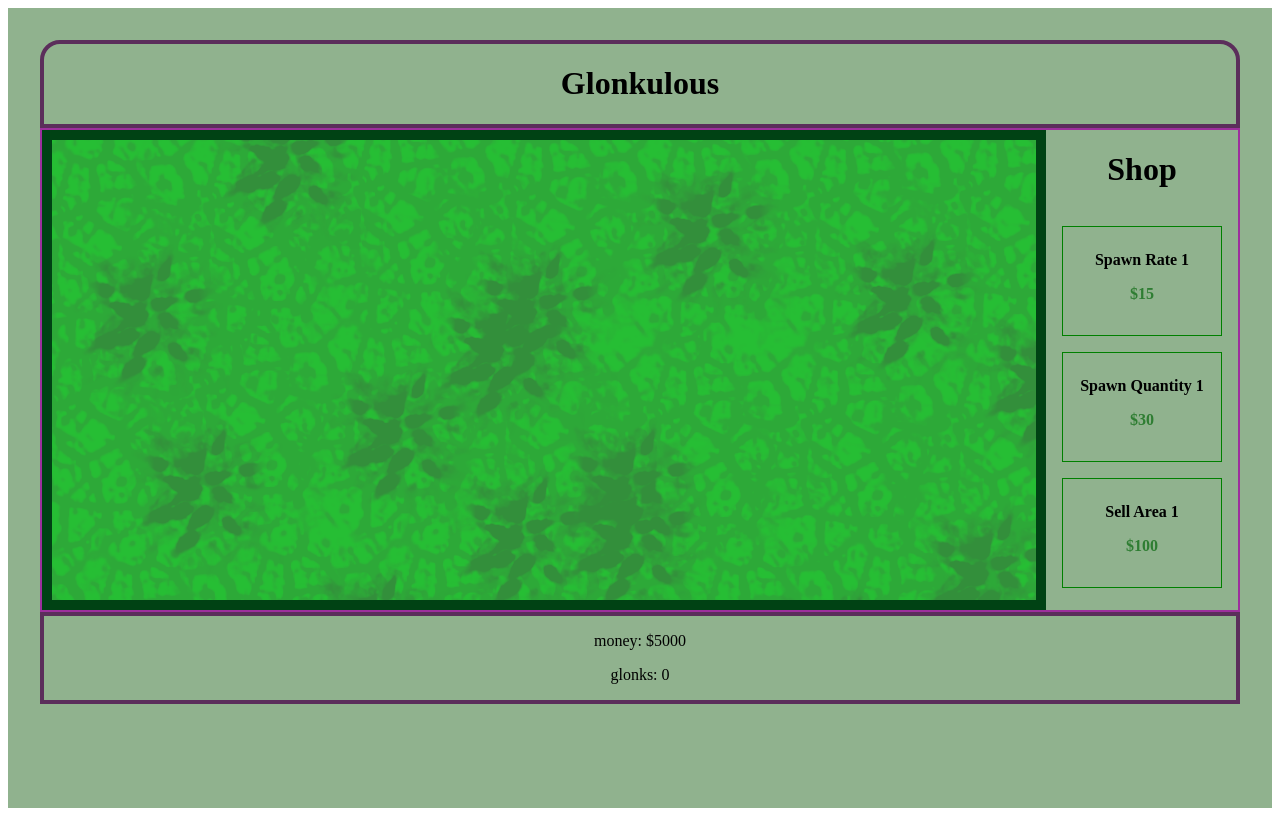
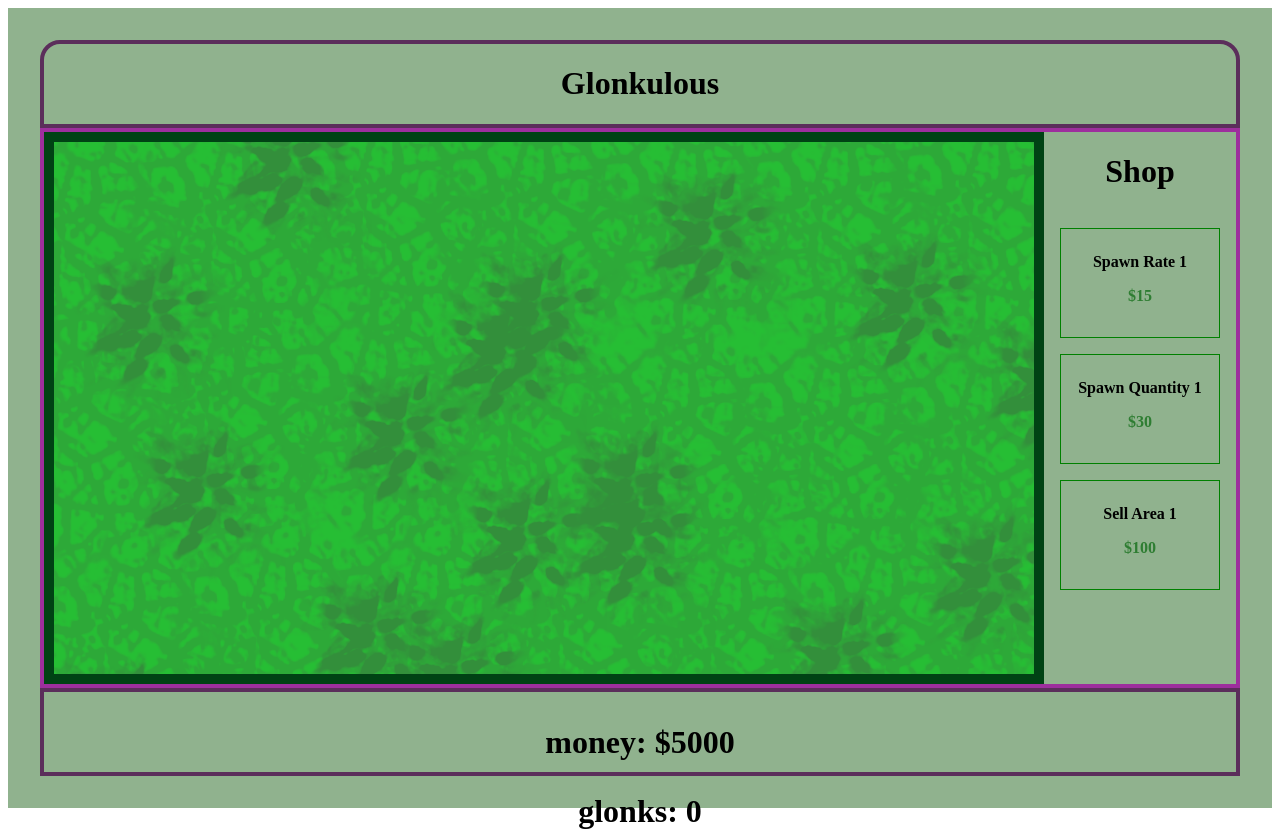
Before and after one commit to JosephHumphrey/CS-332-Final---Glonkulous, a React (Vite) app: page / in a window 1280 px wide. Built offline with nearby package versions, Linux system fonts and the light colour scheme.

Commit message:
more index css updates

```diff
--- a/src/index.css
+++ b/src/index.css
@@ -53,6 +53,7 @@
 :root {
   --color-main: rgb(91, 46, 91);
   --color-background: rgb(144, 178, 142);
+  --color-true-background: rgb(59, 59, 59);
   --color-accent: rgb(157, 47, 157);
   --color-accent-2: rgb(0, 66, 20);
 }
@@ -63,6 +64,7 @@
   text-align: center;
   border-inline: 1px solid var(--border);
   min-height: 100svh;
+  height: 100svh;
   display: flex;
   flex-direction: column;
   box-sizing: border-box;
@@ -79,13 +81,16 @@ header {
 
 footer {
   border: 4px solid var(--color-main);
+  height: 5rem;
+  font-size: 2rem;
+  font-weight: bolder;
 }
 
 .midscreen {
-  border: 2px solid var(--color-accent);
+  border: 4px solid var(--color-accent);
   display: flex;
   justify-content: flex-end;
-  height: 30rem;
+  height: 80%;
   width: auto;
 }
 
```
